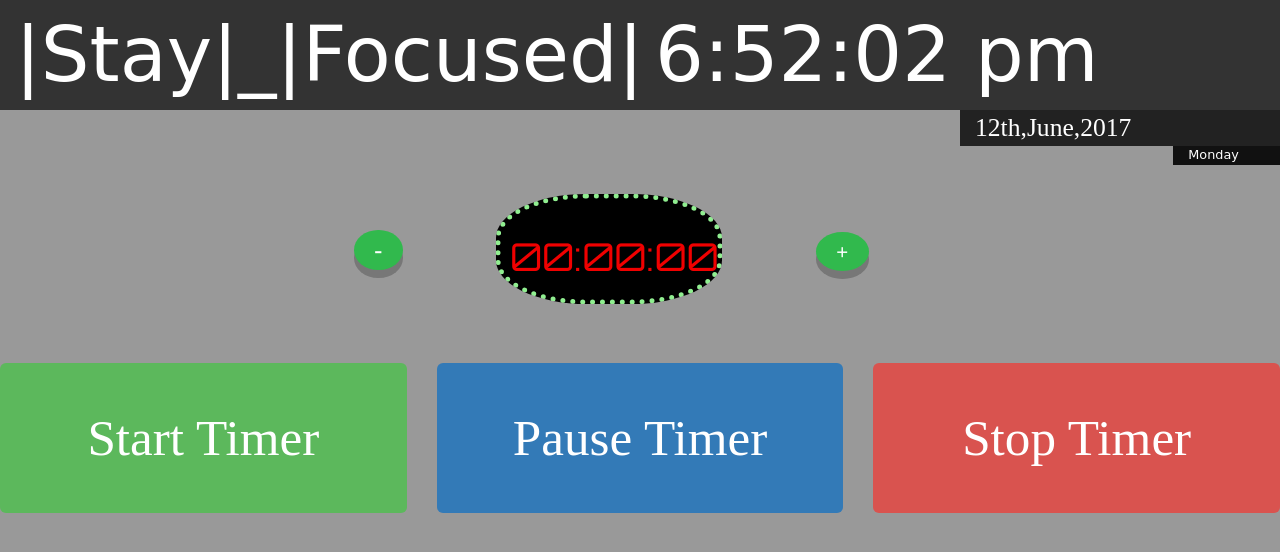
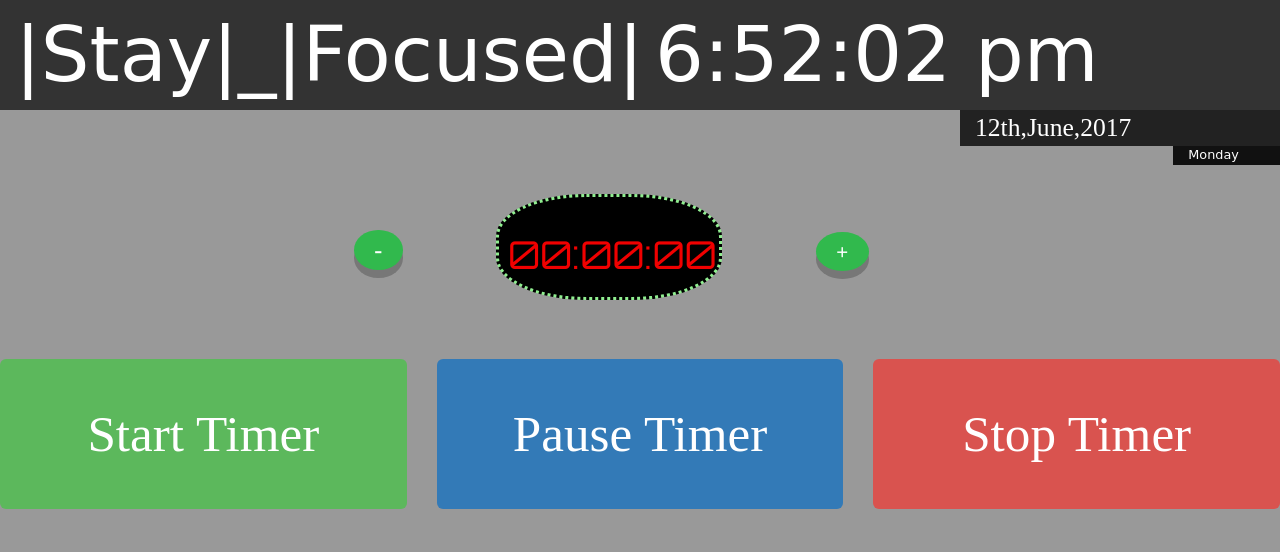
Before and after one commit to abhinavbhanyara/STAY_FOCUSED, a plain HTML site: page index.html in a window 1280 px wide. Drawn offline with nearby package versions, Linux system fonts and the light colour scheme; a web font is replaced by a local one.

Commit message:
Create clock.css

```diff
--- a/clock.css
+++ b/clock.css
@@ -33,7 +33,7 @@ body{
     margin-left: 20%;
     margin-top: 10%;
     margin-bottom: 20%;
-    border: 5px lightgreen dotted;
+    border: 0.3vw lightgreen dotted;
     background-color: black;
   }
 .button5 {
```
